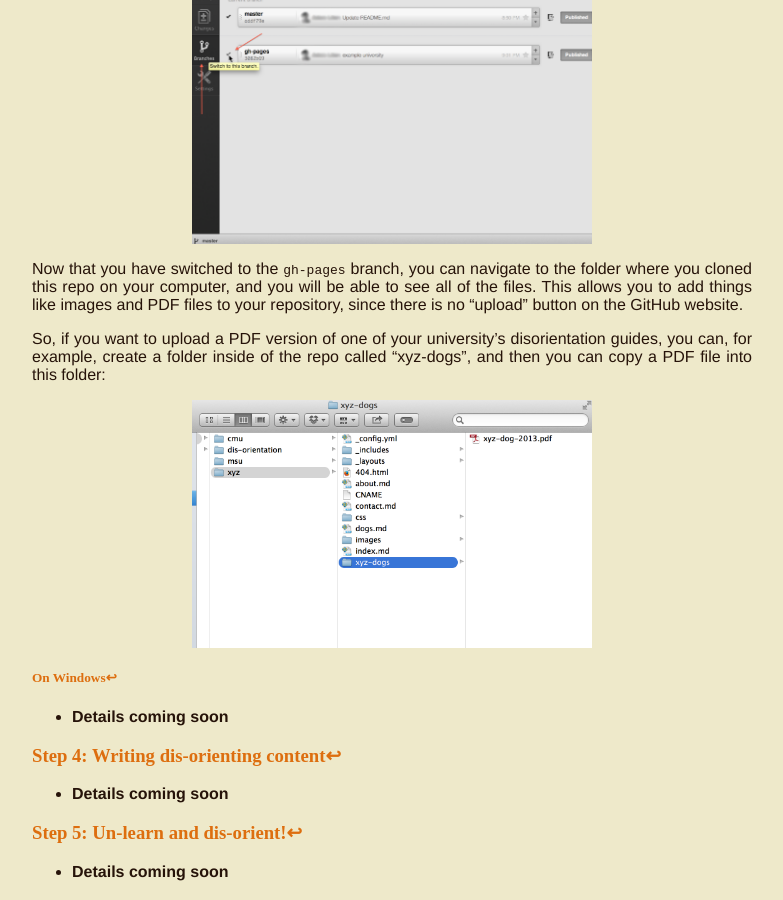
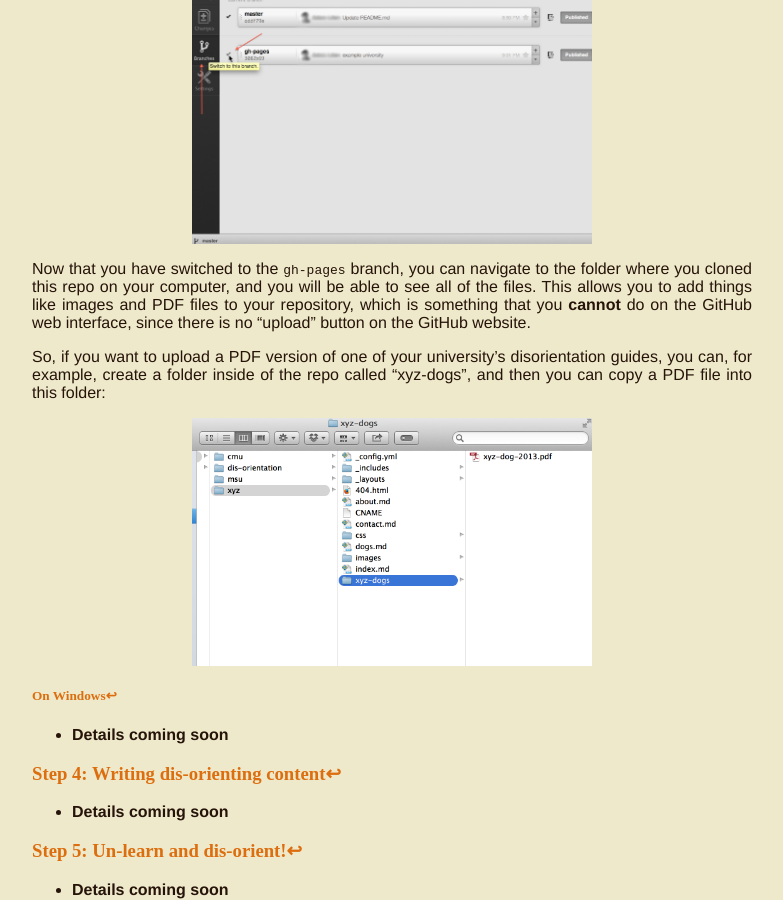
Before and after one commit to dis-orientation/dis-orientation.github.io, a Jekyll site: the page built from involved.md, in a window 1280 px wide and 900 px high, scrolled down 5749 px. Shown: the whole window, without its empty margins (248-1031 px from the left). Built offline with Jekyll 4.4.1, drawn with Linux system fonts in a browser that asks for light colours; Markdown is read by kramdown in place of the engine named in the settings.

Commit message:
clarification to description of web interface

```diff
--- a/involved.md
+++ b/involved.md
@@ -127,7 +127,7 @@ The first thing you will need to do is change to the `gh-pages` branch. As noted
 
 <img alt="git-mac-branch" width="400" src="/images/git-mac-branch.png" style="display:block; margin:0 auto;" />
 
-Now that you have switched to the `gh-pages` branch, you can navigate to the folder where you cloned this repo on your computer, and you will be able to see all of the files. This allows you to add things like images and PDF files to your repository, since there is no "upload" button on the GitHub website.
+Now that you have switched to the `gh-pages` branch, you can navigate to the folder where you cloned this repo on your computer, and you will be able to see all of the files. This allows you to add things like images and PDF files to your repository, which is something that you **cannot** do on the GitHub web interface, since there is no "upload" button on the GitHub website.
 
 So, if you want to upload a PDF version of one of your university's disorientation guides, you can, for example, create a folder inside of the repo called "xyz-dogs", and then you can copy a PDF file into this folder:
 
```
